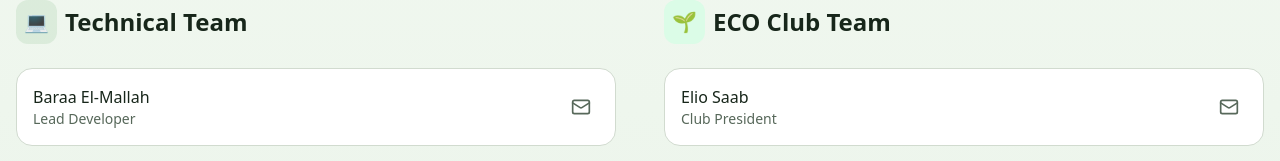
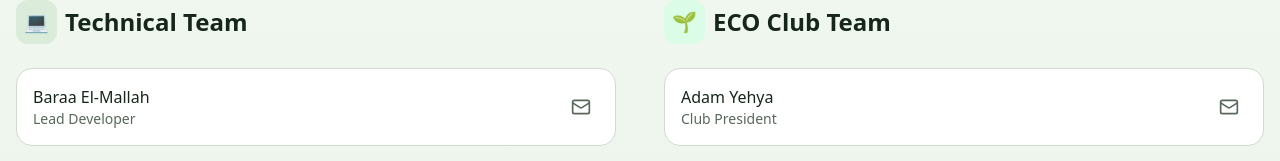
Before and after one commit to baraamallah/rhhs-classroom-champion-app, a Next.js app: page /about in a window 1280 px wide. Shown: the part 1406-1567 px from the top of the page. Built offline with nearby package versions, Linux system fonts and the light colour scheme; no server answers.

Commit message:
about us edited

```diff
--- a/app/about/page.tsx
+++ b/app/about/page.tsx
@@ -173,7 +173,7 @@ export default function AboutPage() {
                             </h3>
                             <div className="grid gap-4">
                                 {[
-                                    { name: "Elio Saab", role: "Club President", email: "elio.saab@rhhs.edu.lb" },
+                                    { name: "Adam Yehya", role: "Club President", email: "adam.yehya@rhhs.edu.lb" },
                                     { name: "Vanessa Haddad", role: "Coordinator", email: "Vanessa.AlHaddad@rhhs.edu.lb" },
                                 ].map((member, index) => (
                                     <motion.div
```
